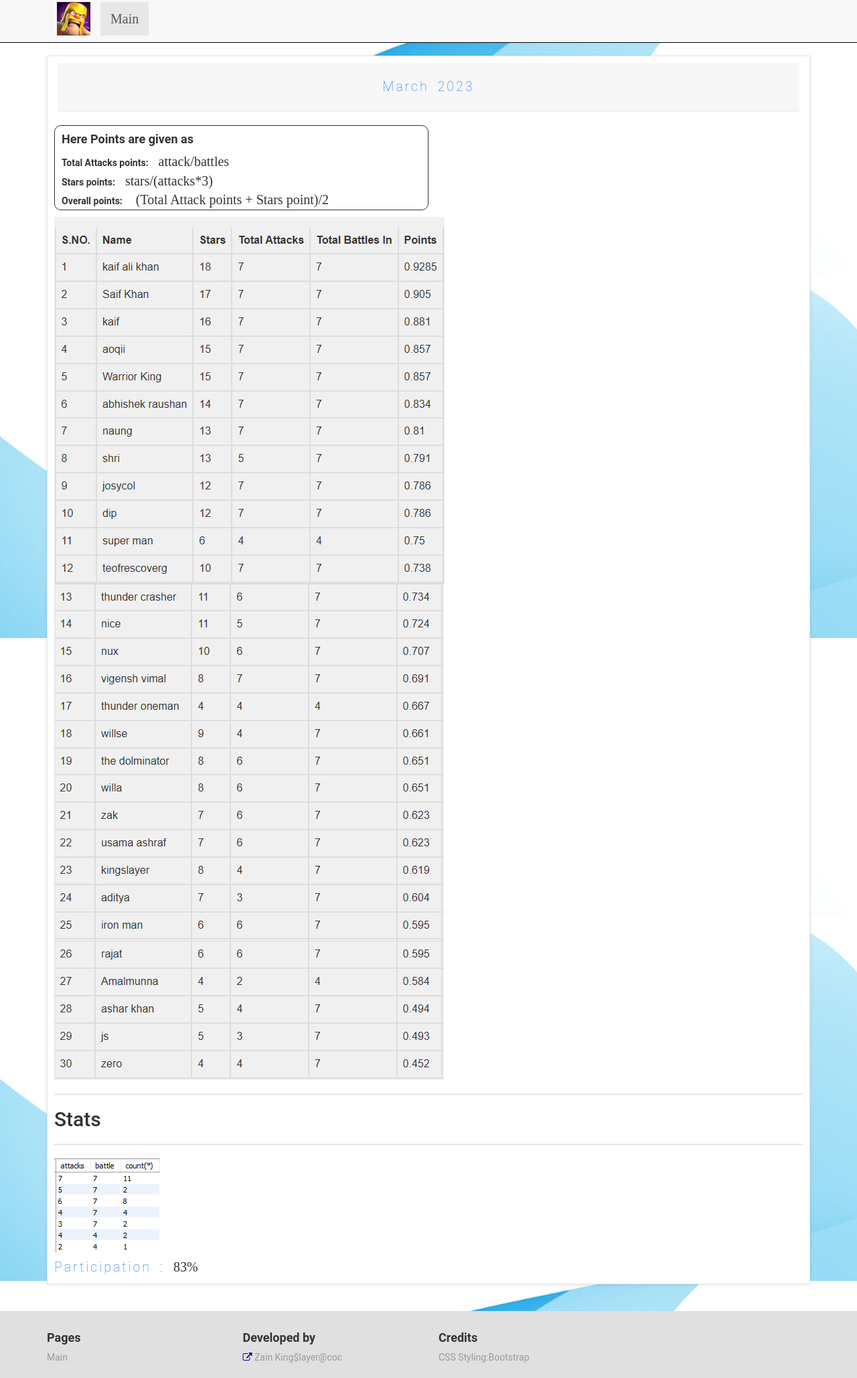
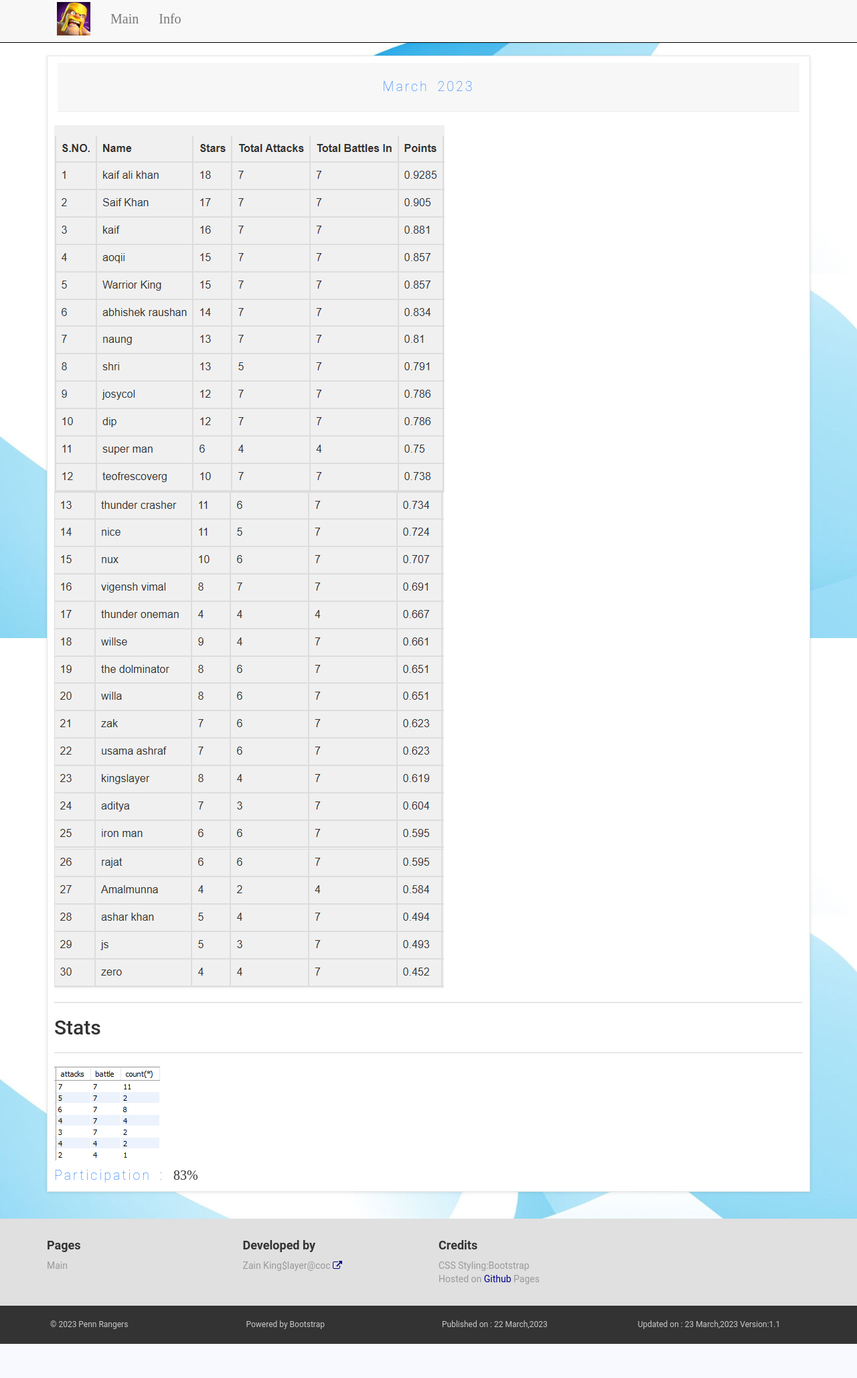
Before and after one commit to Codebrokers111/PennRangersCWL, a plain HTML site: page months/march.html in a window 1280 px wide. Shown: the part 7-2065 px from the top of the page at 67% size. After the commit the page ends 2014 px from the top, so only its background shows below. Drawn offline with nearby package versions, Linux system fonts and the light colour scheme; a web font is replaced by a local one.

Commit message:
Update march.html

```diff
--- a/months/march.html
+++ b/months/march.html
@@ -37,8 +37,11 @@
             <div class="navbar-collapse collapse" id="navigation"> <!-- navbar start-->
                 <div class="padding-nav"> <!-- padding start-->
                     <ul class="nav navbar-nav navbar-left">
-                        <li class="active">
+                        <li >
                             <a href="../index.html">Main</a>
+                        </li>
+                        <li >
+                            <a href="../info.html">Info</a>
                         </li>
                     </ul>
                 </div>
@@ -50,15 +53,6 @@
     <div class="box">
         <div class="box-header">
             <h3 style="text-align: center;">March 2023</h3>
-        </div>
-        <div style="border-style:solid;border-radius: 10px; border-width: 1px; padding-left: 10px; margin-bottom: 10px;" class="col-md-6 col-xs-12">
-            <h4>Here Points are given as</h4>
-        <h5 style="font-weight: bolder; display: inline;">Total Attacks points:</h5><p style="display: inline;" class="p1">attack/battles</p>
-        <br/>
-        <h5 style="font-weight: bolder; display: inline;">Stars points:</h5><p style="display: inline;" class="p1">stars/(attacks*3)</p> <br/>
-        <h5 style="font-weight: bolder; display: inline;">Overall points:</h5><p style="display: inline;" class="p1">
-            (Total Attack points + Stars point)/2
-        </p>
         </div>
         <div style="margin-top:10px;">
         <img src="../monthimage/march/march1.png" class="img-responsive hidden-xs" style="width: auto; height:auto;">
@@ -92,7 +86,8 @@
             </div>
             <div class="col-md-3 col-sm-6">
                 <h4>Developed by</h4>
-                <a href="https://mohdzain98.github.io/zain.github.io/index.html" target="_BLANK"><i class="fa fa-external-link" style="color: darkblue;"></i> Zain King$layer@coc</a>
+                <a href="https://mohdzain98.github.io/zain.github.io/index.html" target="_BLANK">Zain King$layer@coc
+                 <i class="fa fa-external-link" style="color: darkblue;"></i></a>
                 <br>
                 <hr class="hidden-md hidden-lg hidden-sm">
             </div>
@@ -100,6 +95,8 @@
                 <h4>Credits</h4>
                 <ul>
                     <li><p>CSS Styling:Bootstrap</p></li>
+                    <li><p>Hosted on <a href="https://github.com/Codebrokers111/PennRangersCWL" target="_BLANK"
+                    style="color: darkblue;"    >Github</a> Pages</p></li>
                 </ul>
 
             </div>
```
